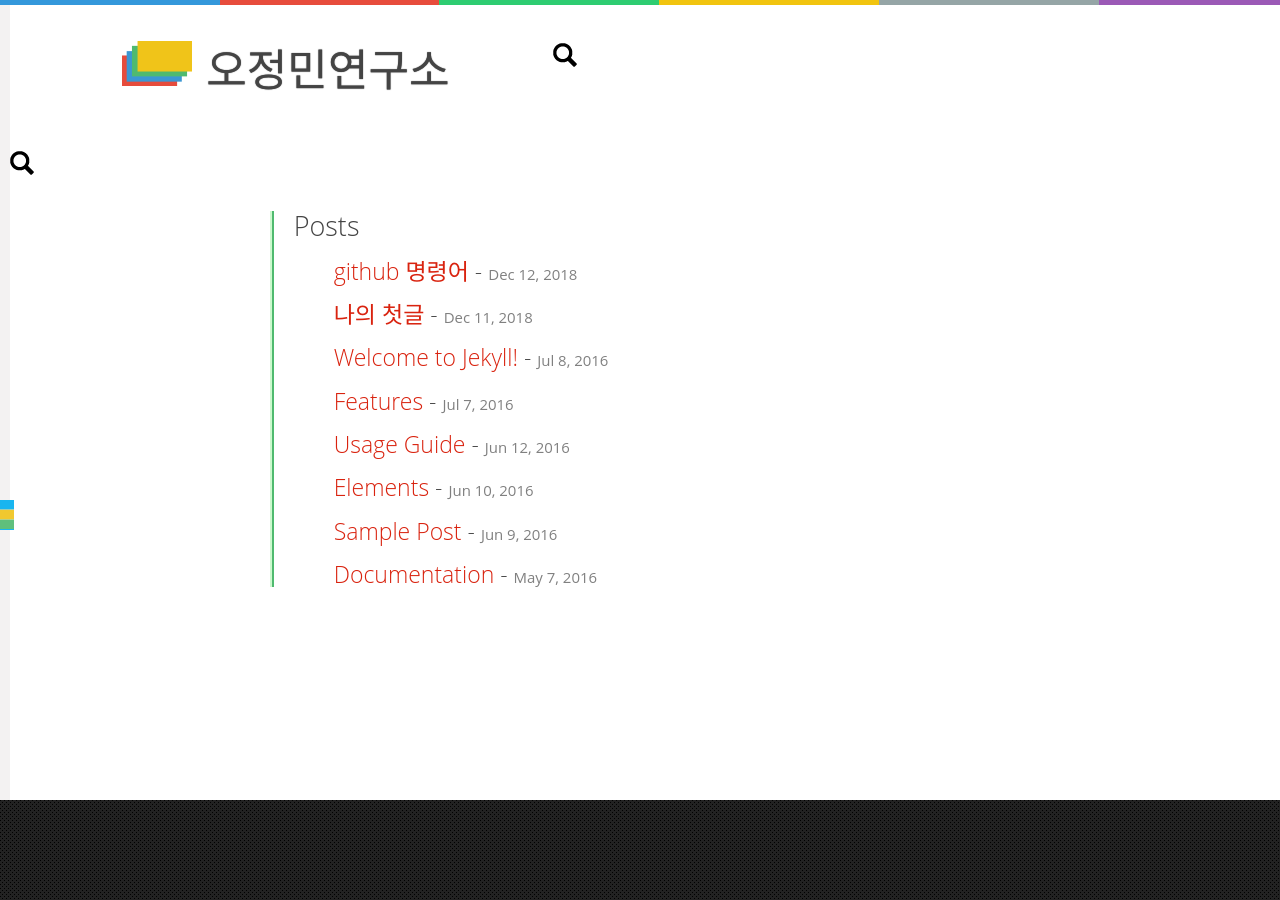
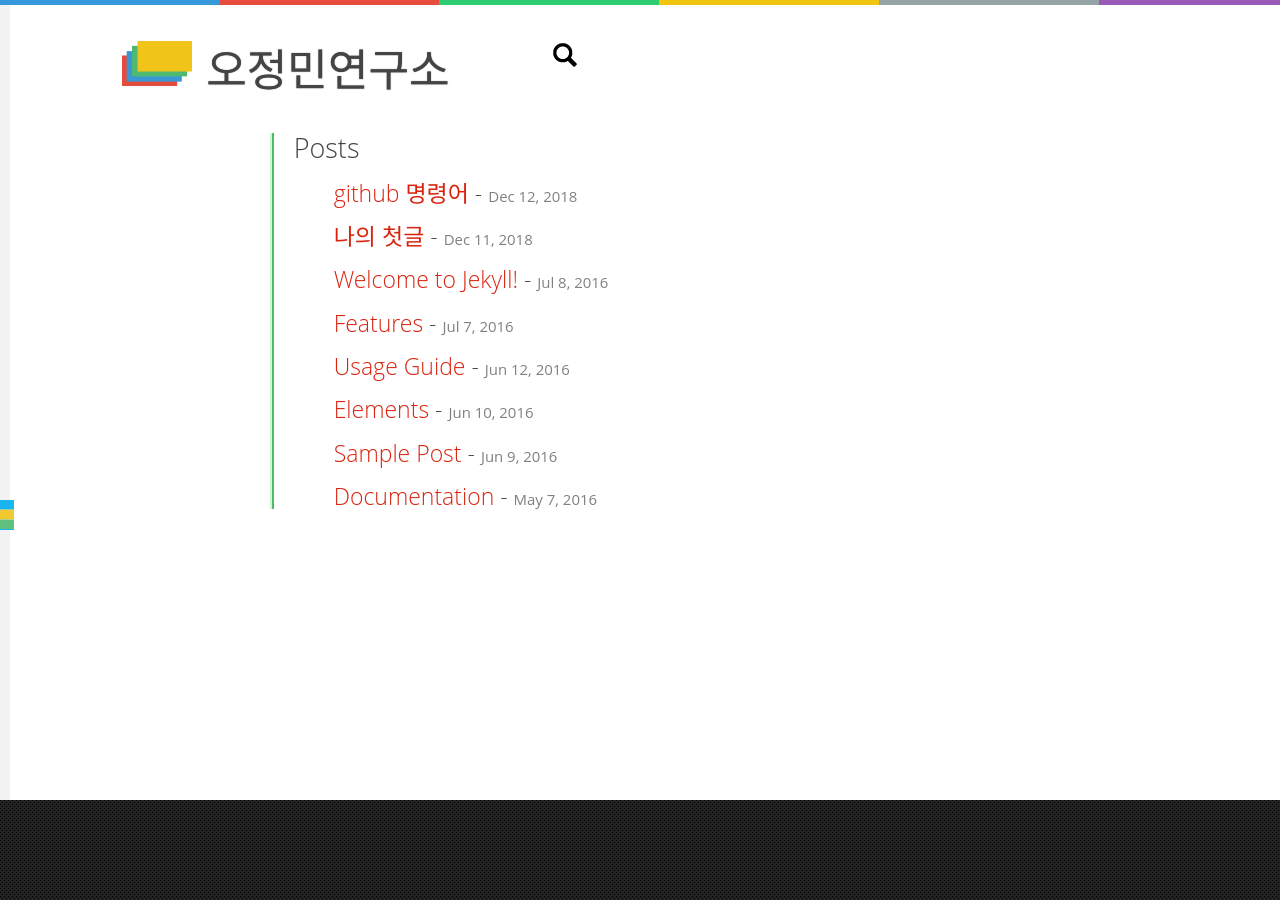
Before and after one commit to sharu725/gatok, a Jekyll site: the page built from index.html, in a window 1280 px wide. Built offline with Jekyll 4.4.1, drawn with Linux system fonts in a browser that asks for light colours.

Commit message:
Update default.html

```diff
--- a/_layouts/default.html
+++ b/_layouts/default.html
@@ -11,7 +11,6 @@
         <div class="menu-icon"></div>
       <div class="contents">
         {% include header.html %}
-		<a href="/search/"><img src="/images/icon/search.png" /></a>
       <div class="page-content">
           <div class="wrapper">
 	   {{ content }}
```
